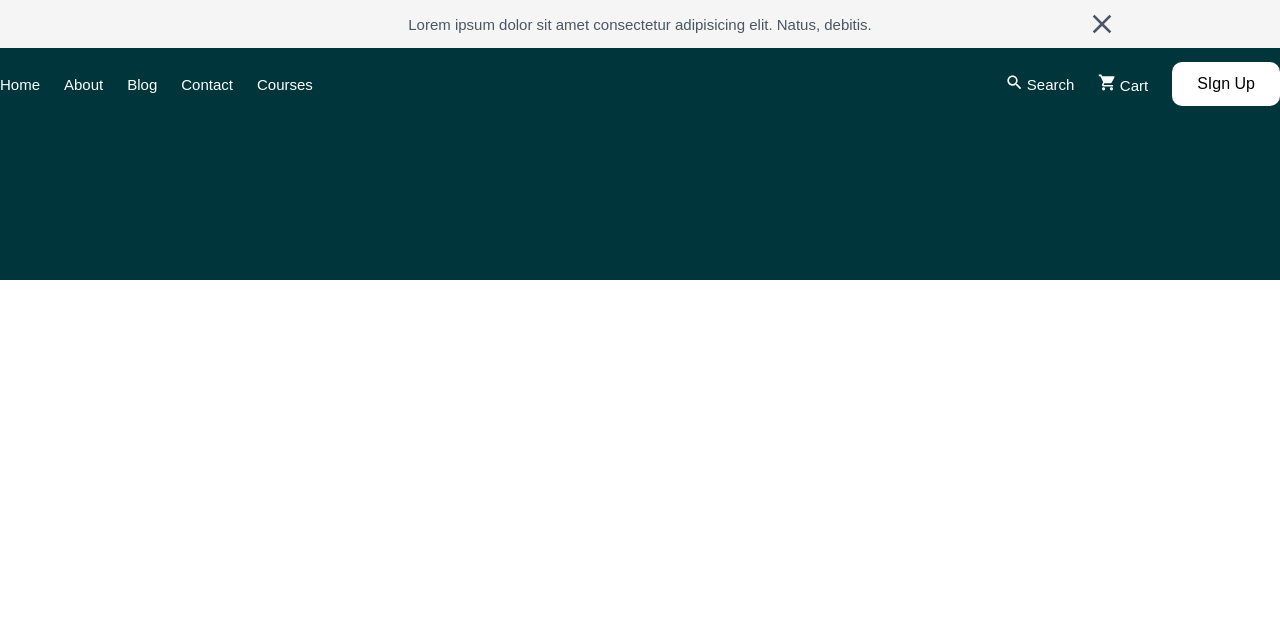
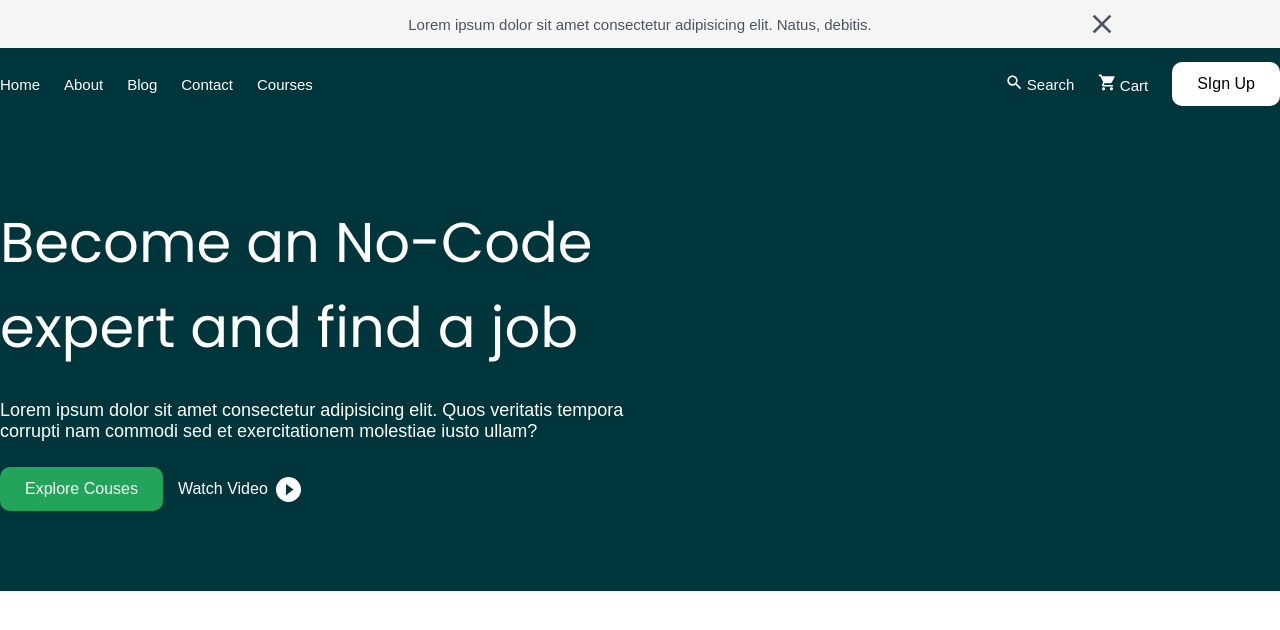
Before and after one commit to aliaksandr-afk/no-code-education-system, a plain HTML site: page 4/index.html in a window 1280 px wide. Drawn offline with Linux system fonts and the light colour scheme.

Commit message:
main structure

```diff
--- a/4/index.html
+++ b/4/index.html
@@ -41,7 +41,26 @@
     </header>
     <main class="main">
         <section class="section">
-            <div class="container"></div>
+            <div class="container">
+                <div class="content">
+                    <div class="content__info">
+                        <h1 class="content__h1">
+                            Become an No-Code expert and find a job
+                        </h1>
+                        <p class="content__text">Lorem ipsum dolor sit amet consectetur
+                            adipisicing elit. Quos veritatis tempora corrupti nam commodi
+                            sed et exercitationem molestiae iusto ullam?</p>
+                        <div class="content__button">
+                            <button class="content__btn1">Explore Couses</button>
+                            <button class="content__btn2">
+                                <p>Watch Video</p>
+                                <img src="/img/play.svg" alt="play">
+                            </button>
+                        </div>
+                    </div>
+                    <div class="content__video"></div>
+                </div>
+            </div>
         </section>
     </main>
 
--- a/4/style.css
+++ b/4/style.css
@@ -207,6 +207,70 @@
   }
 
   .container {
-    min-width: 1280px;
+    max-width: 1280px;
     margin: 0 auto;
   }
+
+  .content {
+    display: flex;
+    align-items: center;
+    justify-content: space-between;
+    gap: 20px;
+  }
+
+  .content__info {
+    width: 100%;
+  }
+
+  .content__video {
+    width: 100%;
+  }
+
+  .content__h1 {
+    color: #fff;
+    font-size: 56px;
+    margin-bottom: 30px;
+    font-family: "Poppins", sans-serif;
+    font-weight: 400;
+  }
+
+  .content__text {
+    color: #fff;
+    font-size: 18px;
+    margin-bottom: 25px;
+  }
+
+  .content__button {
+    display: flex;
+    align-items: center;
+    gap: 15px;
+  }
+
+  .content__btn1 {
+    background-color: #22a45a;
+    border: none;
+    cursor: pointer;
+    font-size: 16px;
+    padding: 13px 25px;
+    color: #fff;
+    border-radius: 10px;
+  }
+
+  .content__btn2 {
+    display: flex;
+    align-items: center;
+    background-color: transparent;
+    border: none;
+    gap: 8px;
+  }
+
+  .content__btn2 p {
+    color: #fff;
+    font-size: 16px;
+    cursor: pointer;
+  }
+
+  .content__btn2 img {
+    width: 25px;
+    height: 25px;
+  }
```
Also changed, not shown: img/play.svg (added).
